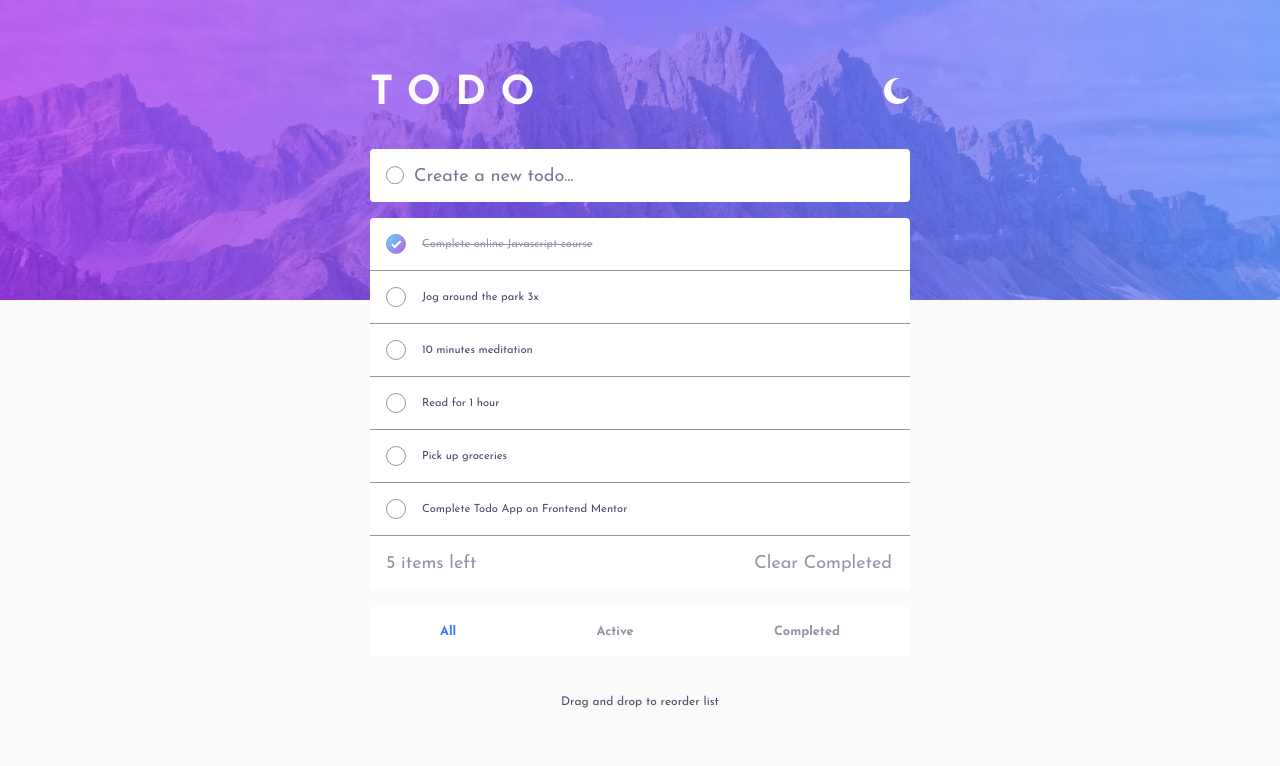
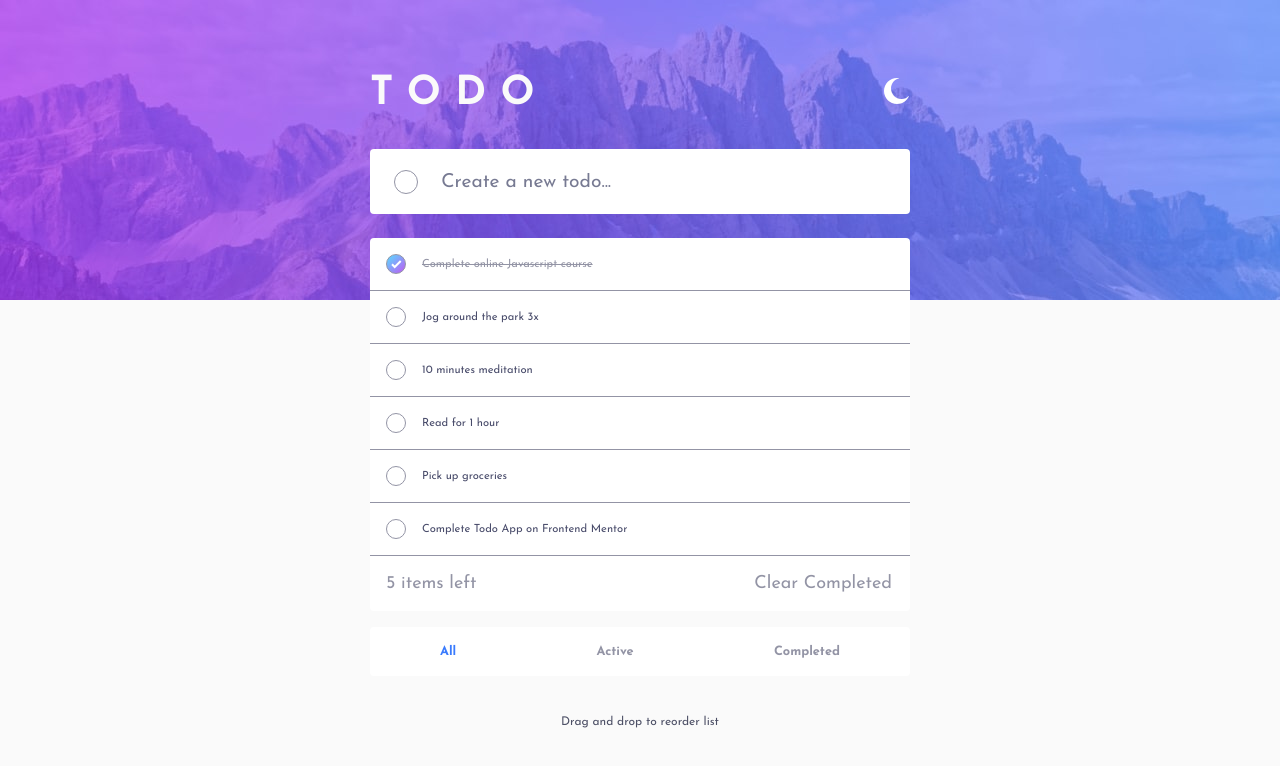
Before and after one commit to erelropeta/fem-todo-app-main, a React (Vite) app: page / in a window 1280 px wide. Shown: the top 766 px of the page. Built offline with nearby package versions, Linux system fonts and the light colour scheme.

Commit message:
style: make the new todo form responsive

```diff
--- a/src/components/newtodoform.css
+++ b/src/components/newtodoform.css
@@ -3,24 +3,20 @@
 }
 
 .newtodo__label {
-  position: relative;
   display: flex;
+  font-size: 0.75rem;
   background-color: var(--clr-dt-dark-blue-400);
   border-radius: 0.25rem;
-  padding: 1rem;
-  padding-left: 2.75rem;
+  padding: 0.83rem 1.25rem;
 }
 
 .newtodo__label::before {
-  position: absolute;
-  top: 50%;
-  left: 1rem;
   content: '';
-  width: 1.1rem;
+  width: 1.4rem;
   aspect-ratio: 1 / 1;
   border: 1px solid var(--clr-dt-grayish-blue-800);
   border-radius: 50%;
-  transform: translateY(-50%);
+  margin-right: 0.73rem;
 }
 
 .newtodo__input {
@@ -48,3 +44,20 @@
 .theme--light .newtodo__label::before {
   border-color: var(--clr-lt-text-muted);
 }
+
+@media only screen and (min-width: 768px) {
+  .newtodo__form {
+    margin-bottom: clamp(1rem, 0.824rem + 0.845vw, 1.5rem);
+  }
+
+  .newtodo__label {
+    font-size: clamp(0.75rem, 0.592rem + 0.761vw, 1.2rem);
+    padding: clamp(0.83rem, 0.665rem + 0.794vw, 1.3rem)
+      clamp(1.25rem, 1.171rem + 0.38vw, 1.475rem);
+  }
+
+  .newtodo__label::before {
+    width: clamp(1.4rem, 1.312rem + 0.423vw, 1.65rem);
+    margin-right: clamp(0.73rem, 0.468rem + 1.259vw, 1.475rem);
+  }
+}
```
